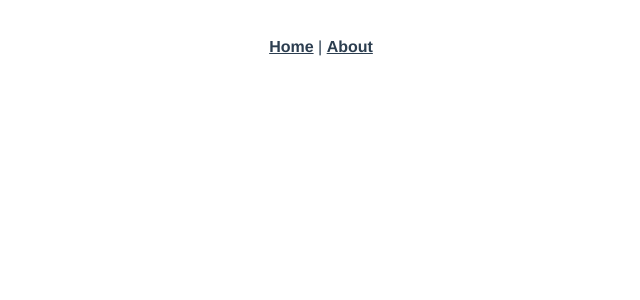
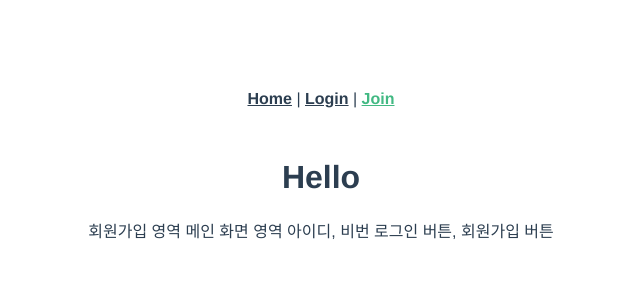
Before and after one commit to Hyzee2/routiner-project, a Vue app: page /Join in a window 1280 px wide. Before the commit this address had no page. Shown: the top 300 px of the page, without its empty margins (319-959 px from the left). Built offline with nearby package versions, Linux system fonts and the light colour scheme.

Commit message:
vue display

```diff
--- a/src/App.vue
+++ b/src/App.vue
@@ -1,9 +1,15 @@
 <template>
+  <!-- nav 없애고 아이디, 비번 텍스트필드 -->
+  <!-- 로그인버튼, 회원가입버튼 -->
   <nav>
     <router-link to="/">Home</router-link> |
-    <router-link to="/about">About</router-link>
+    <router-link to="/Login">Login</router-link> |
+    <router-link to="/Join">Join</router-link>
   </nav>
   <router-view/>
+  메인 화면 영역
+  아이디, 비번
+  로그인 버튼, 회원가입 버튼
 </template>
 
 <style>
--- a/src/components/HelloWorld.vue
+++ b/src/components/HelloWorld.vue
@@ -1,6 +1,8 @@
 <template>
   <div class="hello">
     <h1>{{ msg }}</h1>
+    일단은 컴포넌트 안만들어용~
+
     안녕하세용? join 브랜치로 작업함.
     kim hyun ji 개발작업함. 121212
     woo가 조금 더 작업함.
--- a/src/router/index.js
+++ b/src/router/index.js
@@ -1,20 +1,23 @@
 import { createRouter, createWebHistory } from 'vue-router'
-import HomeView from '../views/HomeView.vue'
 
 const routes = [
   {
-    path: '/',
-    name: 'home',
-    component: HomeView
-  },
-  {
-    path: '/about',
-    name: 'about',
+    path: '/Login',
+    name: 'Login',
     // route level code-splitting
     // this generates a separate chunk (about.[hash].js) for this route
     // which is lazy-loaded when the route is visited.
-    component: () => import(/* webpackChunkName: "about" */ '../views/AboutView.vue')
-  }
+    component: () => import('@/views/Login.vue')
+  },
+  {
+    path: '/Join',
+    name: 'Join',
+    // route level code-splitting
+    // this generates a separate chunk (about.[hash].js) for this route
+    // which is lazy-loaded when the route is visited.
+    component: () => import('@/views/Join.vue')
+  },
+
 ]
 
 const router = createRouter({
--- a/src/views/AboutView.vue
+++ /dev/null
@@ -1,5 +0,0 @@
-<template>
-  <div class="about">
-    <h1>This is an about page</h1>
-  </div>
-</template>
--- /dev/null
+++ b/src/views/Board.vue
@@ -0,0 +1,41 @@
+<template>
+    <h1>Hello</h1>
+    게시판 영역
+    게시판(Bold 처리) | 돌아가기(UserMain.vue)
+
+    글쓰기 버튼 만들기 -> 글편집으로 라우터 넘겨(EditBoard.vue)
+    건강 / 셀프케어/ 생활/ 자기계발 -> 각각 서버에서 데이터 끌고와서 v-for문으로 쭈루룩 만들기
+    얘를 라우터로 연결
+
+    각각 컴포넌트 안에는 게시판 글 내용 서버에서 가져오기
+    글 내용은 모달 창으로 보여주기
+
+    로그인Id랑 작성자 Id가 동일하면
+    수정. 삭제 버튼이 true로 보여짐
+
+    수정 버튼 누르면 글편집으로 라우터 넘겨(editBoard.vue)
+
+</template>
+
+<script>
+  export default {
+    name: 'App',
+    data() {
+      return {
+      }
+    },
+    components: {
+    }
+  }
+</script>
+
+<style>
+  #app {
+    font-family: Avenir, Helvetica, Arial, sans-serif;
+    -webkit-font-smoothing: antialiased;
+    -moz-osx-font-smoothing: grayscale;
+    text-align: center;
+    color: #2c3e50;
+    margin-top: 60px;
+  }
+</style>
--- /dev/null
+++ b/src/views/Calendar.vue
@@ -0,0 +1,30 @@
+<template>
+    <h1>Hello</h1>
+    캘린더 영역
+
+    월별(Bold처리) | 돌아가기(UserMain.vue)
+
+</template>
+
+<script>
+  export default {
+    name: 'App',
+    data() {
+      return {
+      }
+    },
+    components: {
+    }
+  }
+</script>
+
+<style>
+  #app {
+    font-family: Avenir, Helvetica, Arial, sans-serif;
+    -webkit-font-smoothing: antialiased;
+    -moz-osx-font-smoothing: grayscale;
+    text-align: center;
+    color: #2c3e50;
+    margin-top: 60px;
+  }
+</style>
--- /dev/null
+++ b/src/views/EditBoard.vue
@@ -0,0 +1,31 @@
+<template>
+    <h1>Hello</h1>
+    게시판 글 내용 수정 영역
+    글쓰기 버튼, 수정, 삭제 버튼은 그냥 보여지는 것
+
+
+
+</template>
+
+<script>
+  export default {
+    name: 'App',
+    data() {
+      return {
+      }
+    },
+    components: {
+    }
+  }
+</script>
+
+<style>
+  #app {
+    font-family: Avenir, Helvetica, Arial, sans-serif;
+    -webkit-font-smoothing: antialiased;
+    -moz-osx-font-smoothing: grayscale;
+    text-align: center;
+    color: #2c3e50;
+    margin-top: 60px;
+  }
+</style>
--- a/src/views/HomeView.vue
+++ /dev/null
@@ -1,18 +0,0 @@
-<template>
-  <div class="home">
-    <img alt="Vue logo" src="../assets/logo.png">
-    <HelloWorld msg="Welcome to Your Vue.js App"/>
-  </div>
-</template>
-
-<script>
-// @ is an alias to /src
-import HelloWorld from '@/components/HelloWorld.vue'
-
-export default {
-  name: 'HomeView',
-  components: {
-    HelloWorld
-  }
-}
-</script>
--- /dev/null
+++ b/src/views/Join.vue
@@ -0,0 +1,27 @@
+<template>
+    <h1>Hello</h1>
+    회원가입 영역
+</template>
+
+<script>
+  export default {
+    name: 'App',
+    data() {
+      return {
+      }
+    },
+    components: {
+    }
+  }
+</script>
+
+<style>
+  #app {
+    font-family: Avenir, Helvetica, Arial, sans-serif;
+    -webkit-font-smoothing: antialiased;
+    -moz-osx-font-smoothing: grayscale;
+    text-align: center;
+    color: #2c3e50;
+    margin-top: 60px;
+  }
+</style>
--- /dev/null
+++ b/src/views/Login.vue
@@ -0,0 +1,27 @@
+<template>
+    <h1>Hello</h1>
+    로그인 영역
+</template>
+
+<script>
+  export default {
+    name: 'App',
+    data() {
+      return {
+      }
+    },
+    components: {
+    }
+  }
+</script>
+
+<style>
+  #app {
+    font-family: Avenir, Helvetica, Arial, sans-serif;
+    -webkit-font-smoothing: antialiased;
+    -moz-osx-font-smoothing: grayscale;
+    text-align: center;
+    color: #2c3e50;
+    margin-top: 60px;
+  }
+</style>
--- /dev/null
+++ b/src/views/SelectRoutine.vue
@@ -0,0 +1,37 @@
+<template>
+    <h1>Hello</h1>
+    루틴 선택 영역
+    루틴등록(bold처리) | 돌아가기(UserMain.vue)
+
+    첫번째. 라우터로 만들기
+    건강 / 셀프케어/ 생활/ 자기계발 -> 각각 컴포넌트.vue로 만들고
+    얘를 라우터로 연결
+    추가하기 버튼 누르면 체크한거 서버로 전송
+
+    두번째. 버튼으로 만들기
+    버튼 누르면 데이터 바인딩으로 v-for문 사용해서 루틴 항목들 보여주기
+
+</template>
+
+<script>
+  export default {
+    name: 'App',
+    data() {
+      return {
+      }
+    },
+    components: {
+    }
+  }
+</script>
+
+<style>
+  #app {
+    font-family: Avenir, Helvetica, Arial, sans-serif;
+    -webkit-font-smoothing: antialiased;
+    -moz-osx-font-smoothing: grayscale;
+    text-align: center;
+    color: #2c3e50;
+    margin-top: 60px;
+  }
+</style>
--- /dev/null
+++ b/src/views/UserMain.vue
@@ -0,0 +1,32 @@
+<template>
+    <h1>Hello</h1>
+    사용자 대시보드 영역
+
+    오늘(UserMain.vue) | 월별(Calendar.vue) | 게시판(Board.vue)
+
+    모달(false) -> mounted: 루틴 db 없으면 -> true로 바꿔서 루틴 만드는 모달 창 보여주기
+    -> '루틴만들기' 버튼 누르면 루틴생성 화면으로 넘어감(SelectRoutine.vue)
+</template>
+
+<script>
+  export default {
+    name: 'App',
+    data() {
+      return {
+      }
+    },
+    components: {
+    }
+  }
+</script>
+
+<style>
+  #app {
+    font-family: Avenir, Helvetica, Arial, sans-serif;
+    -webkit-font-smoothing: antialiased;
+    -moz-osx-font-smoothing: grayscale;
+    text-align: center;
+    color: #2c3e50;
+    margin-top: 60px;
+  }
+</style>
```
